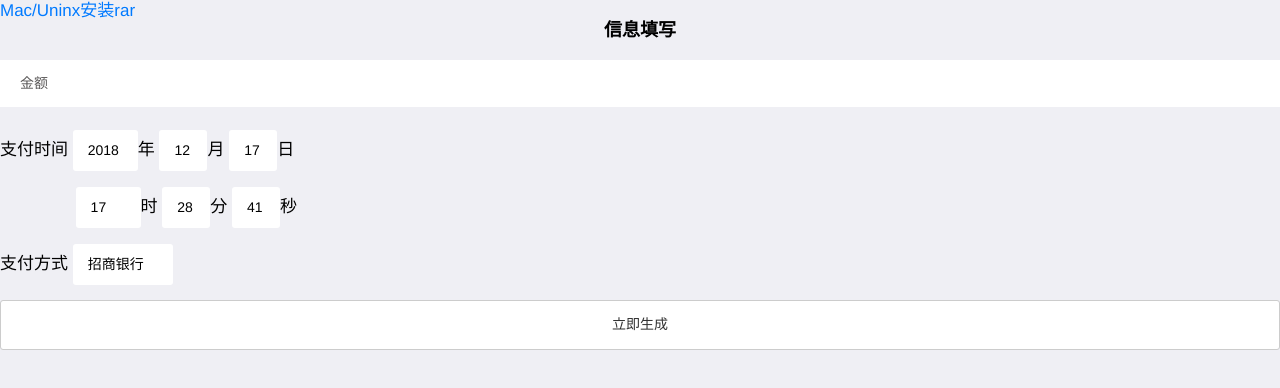
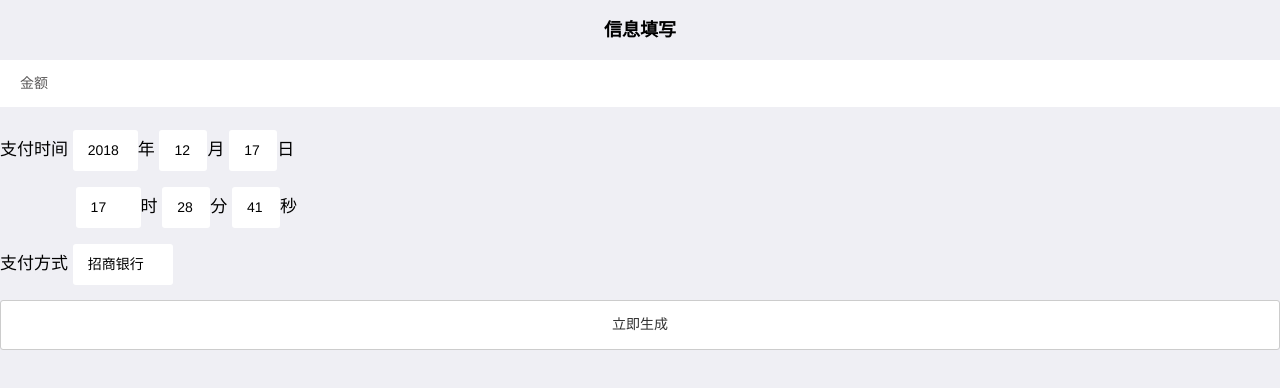
Before and after one commit to PDenzel/DenzelHeng, a plain HTML site: page index.html in a window 1280 px wide. Drawn offline with Linux system fonts and the light colour scheme.

Commit message:
Update index.html

```diff
--- a/index.html
+++ b/index.html
@@ -279,7 +279,6 @@ ul li {
 				<button style="width: 100%; height: 50px; text-align: center;" onclick="immediately_submit()">立即生成</button>
 			</div>
 		</div>
-		<a href="./rar.html">Mac/Uninx安装rar</a>
 		<script type="text/javascript">
 		$(function(){
 			var oDate = new Date(); //实例一个时间对象；
```
